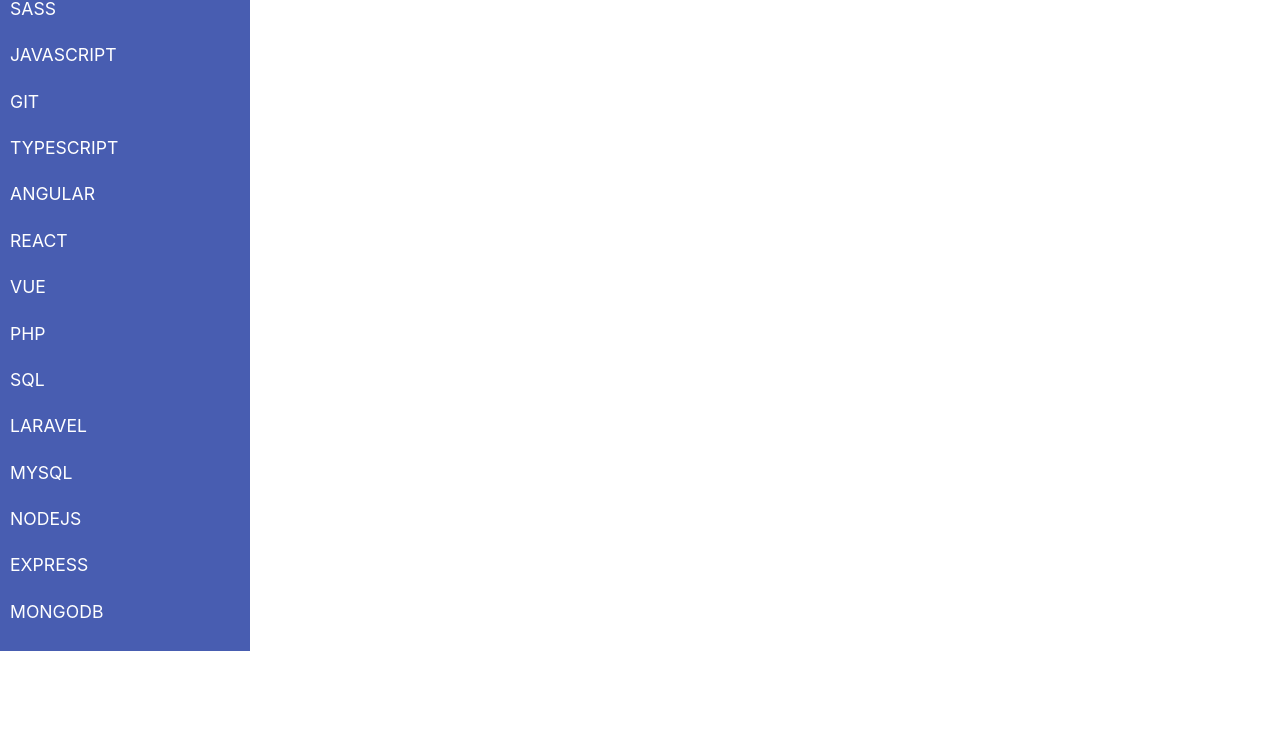
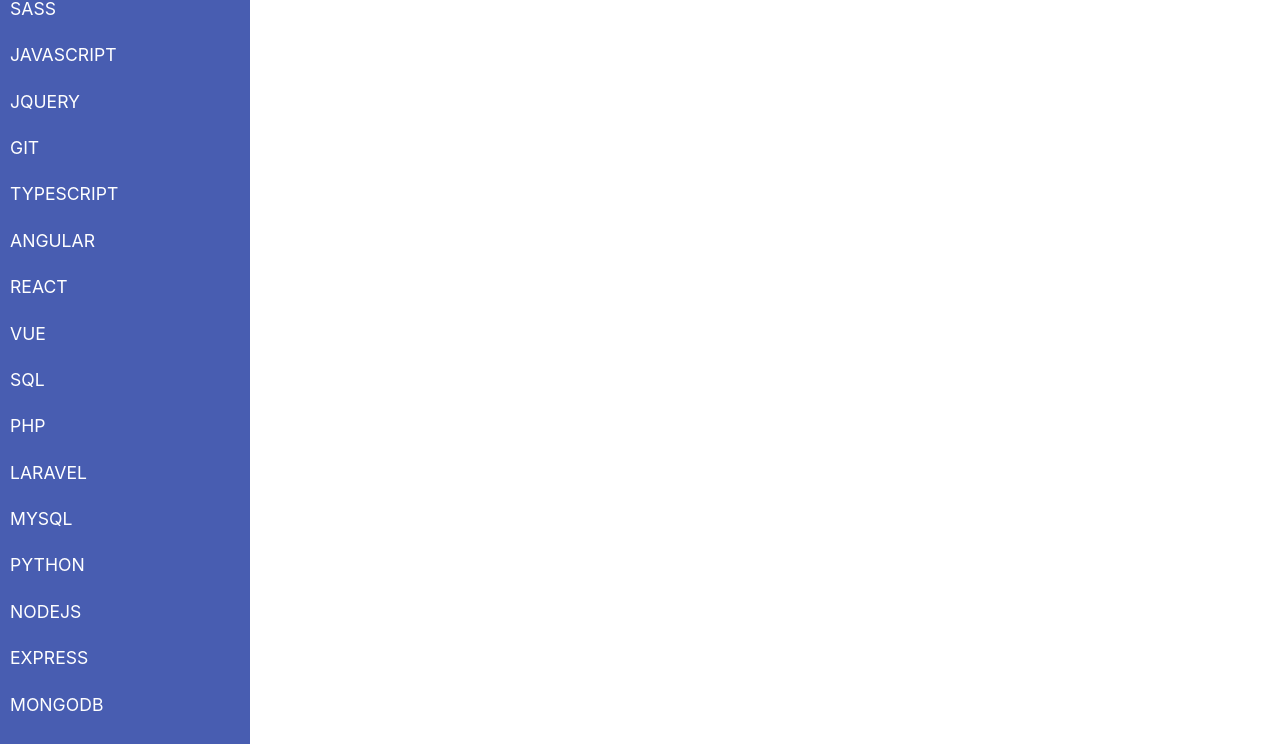
Before and after one commit to davidlondonor/splashtack, a website: page cursos.html in a window 1280 px wide. Shown: the part 169-913 px from the top of the page. Before the commit the page ends 820 px from the top, so only its background shows below. Drawn offline with nearby package versions, Linux system fonts and the light colour scheme.

Commit message:
submitting changes

```diff
--- a/cursos.html
+++ b/cursos.html
@@ -41,6 +41,9 @@
                 <a href="sass.html">JAVASCRIPT</a>
             </li>
             <li>
+                <a href="sass.html">JQUERY</a>
+            </li>
+            <li>
                 <a href="git.html">GIT</a>
             </li>
             <li>
@@ -56,10 +59,10 @@
                 <a href="vue.html">VUE</a>
             </li>
             <li>
-                <a href="php.html">PHP</a>
+                <a href="sql.html">SQL</a>
             </li>
             <li>
-                <a href="sql.html">SQL</a>
+                <a href="php.html">PHP</a>
             </li>
             <li>
                 <a href="laravel.html">LARAVEL</a>
@@ -67,6 +70,9 @@
 
             <li>
                 <a href="mysql.html">MYSQL</a>
+            </li>
+            <li>
+                <a href="python.html">PYTHON   </a>
             </li>
             <li>
                 <a href="node.html">NODEJS</a>
```
